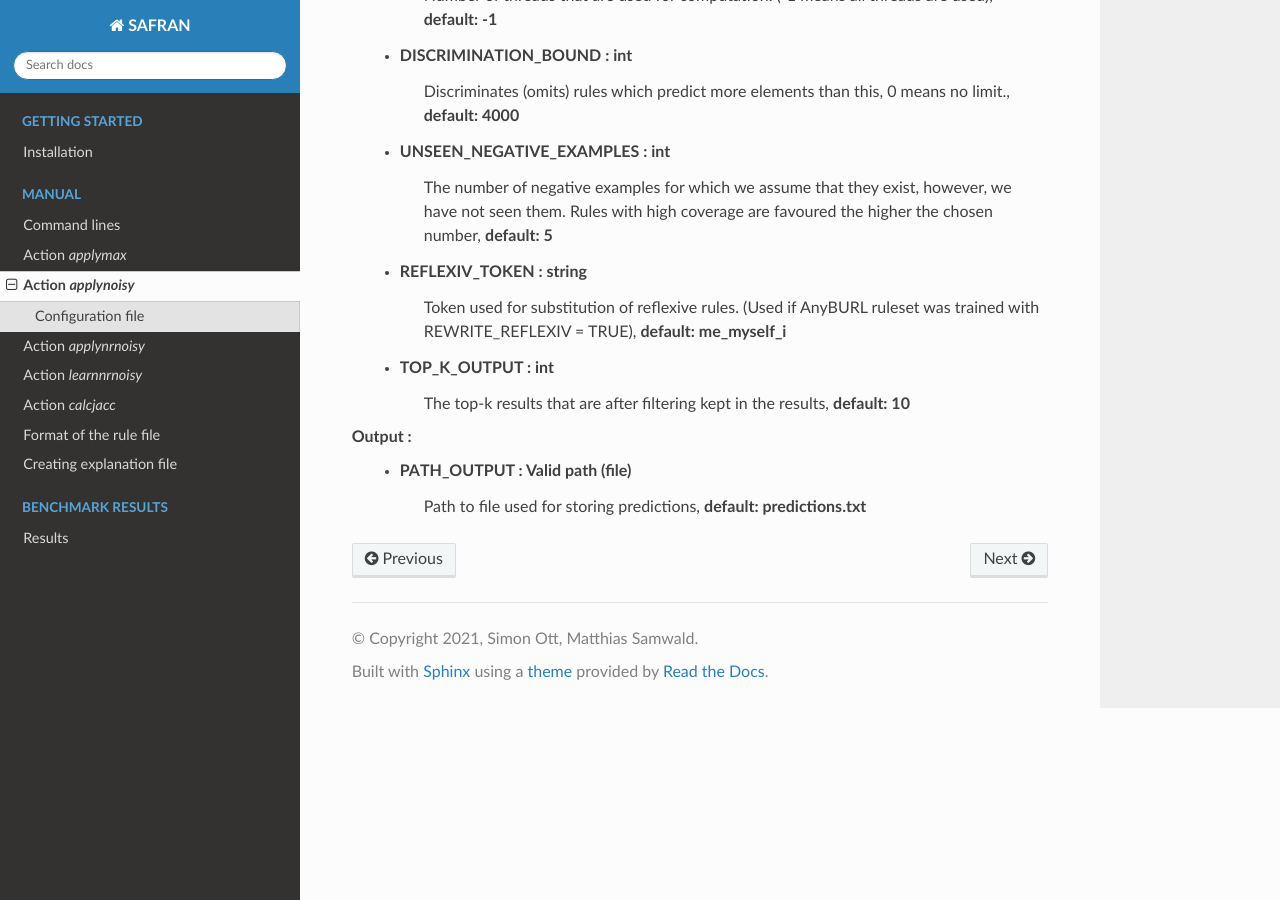
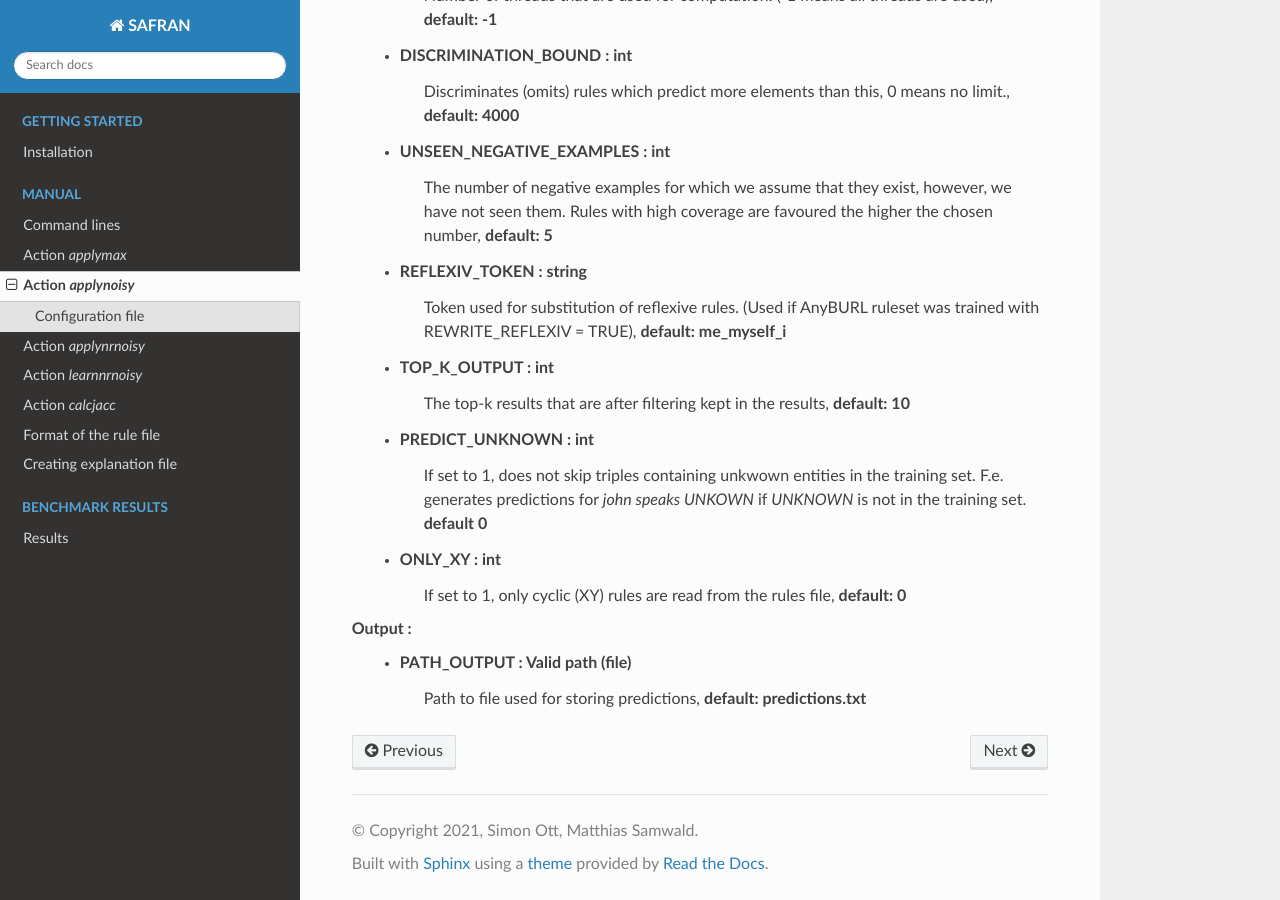
Before and after one commit to OpenBioLink/SAFRAN, a Sphinx documentation site: the page built from docs/source/manual/applynoisy.rst, in a window 1280 px wide and 900 px high, scrolled down 785 px. Built offline with Sphinx 7.4.7 and the Read the Docs theme 2.0.0, drawn with Linux system fonts in a browser that asks for light colours.

Commit message:
added ability to generate predictions on triples containing unknown entities

```diff
--- a/docs/source/manual/applymax.rst
+++ b/docs/source/manual/applymax.rst
@@ -32,6 +32,10 @@ Properties :
         Token used for substitution of reflexive rules. (Used if AnyBURL ruleset was trained with REWRITE_REFLEXIV = TRUE), **default: me_myself_i**
    * TOP_K_OUTPUT : int
         The top-k results that are after filtering kept in the results, **default: 10**
+   * PREDICT_UNKNOWN : int
+        If set to 1, does not skip triples containing unkwown entities in the training set. F.e. generates predictions for *john speaks UNKOWN* if *UNKNOWN* is not in the training set. **default 0**
+   * ONLY_XY : int
+        If set to 1, only cyclic (XY) rules are read from the rules file, **default: 0**
 
 Output :
     * PATH_OUTPUT : Valid path (file)
--- a/docs/source/manual/applynoisy.rst
+++ b/docs/source/manual/applynoisy.rst
@@ -32,6 +32,10 @@ Properties :
         Token used for substitution of reflexive rules. (Used if AnyBURL ruleset was trained with REWRITE_REFLEXIV = TRUE), **default: me_myself_i**
    * TOP_K_OUTPUT : int
         The top-k results that are after filtering kept in the results, **default: 10**
+   * PREDICT_UNKNOWN : int
+        If set to 1, does not skip triples containing unkwown entities in the training set. F.e. generates predictions for *john speaks UNKOWN* if *UNKNOWN* is not in the training set. **default 0**
+   * ONLY_XY : int
+        If set to 1, only cyclic (XY) rules are read from the rules file, **default: 0**
 
 Output :
     * PATH_OUTPUT : Valid path (file)
--- a/docs/source/manual/applynrnoisy.rst
+++ b/docs/source/manual/applynrnoisy.rst
@@ -31,6 +31,10 @@ Properties :
         Token used for substitution of reflexive rules. (Used if AnyBURL ruleset was trained with REWRITE_REFLEXIV = TRUE), **default: me_myself_i**
    * TOP_K_OUTPUT : int
         The top-k results that are after filtering kept in the results, **default: 10**
+   * PREDICT_UNKNOWN : int
+        If set to 1, does not skip triples containing unkwown entities in the training set. F.e. generates predictions for *john speaks UNKOWN* if *UNKNOWN* is not in the training set. **default 0**
+   * ONLY_XY : int
+        If set to 1, only cyclic (XY) rules are read from the rules file, **default: 0**
 
 Output :
     * PATH_OUTPUT : Valid path (file)
--- a/docs/source/manual/calcjacc.rst
+++ b/docs/source/manual/calcjacc.rst
@@ -28,8 +28,8 @@ Properties :
         Seed for generating hash functions used in MinHash, **default: 0**
    * RESOLUTION : int
         Sets the accuracy of the Jaccard estimation. The number of hash functions used in MinHash (f.e. RESOLUTION = 200 --> 200 hash functions --> Max resolution of Jaccard 1/200), **default: 200**
-
-
+   * ONLY_XY : int
+        If set to 1, only cyclic (XY) rules are read from the rules file, **default: 0**
 
 Output :
     * PATH_JACCARD : Valid path (directory)
--- a/docs/source/manual/learnnrnoisy.rst
+++ b/docs/source/manual/learnnrnoisy.rst
@@ -41,6 +41,11 @@ Properties :
         Amount of iterations used in random search strategy, **default: 10000**
    * SEED : int
         Seed for the sampling of thresholds used in random search strategy, **default: 0**
+   * VERBOSE : int
+        If set to 1, writes the MRR and settings (thresholds) of each iteration of the hyperparameter search to seperate files named {relation}_chk.txt, **default: 0**
+   * ONLY_XY : int
+        If set to 1, only cyclic (XY) rules are read from the rules file, **default: 0**
+
 
 Output :
     * PATH_CLUSTER : Valid path (file)
```
Also changed, not shown: 4 other files.
